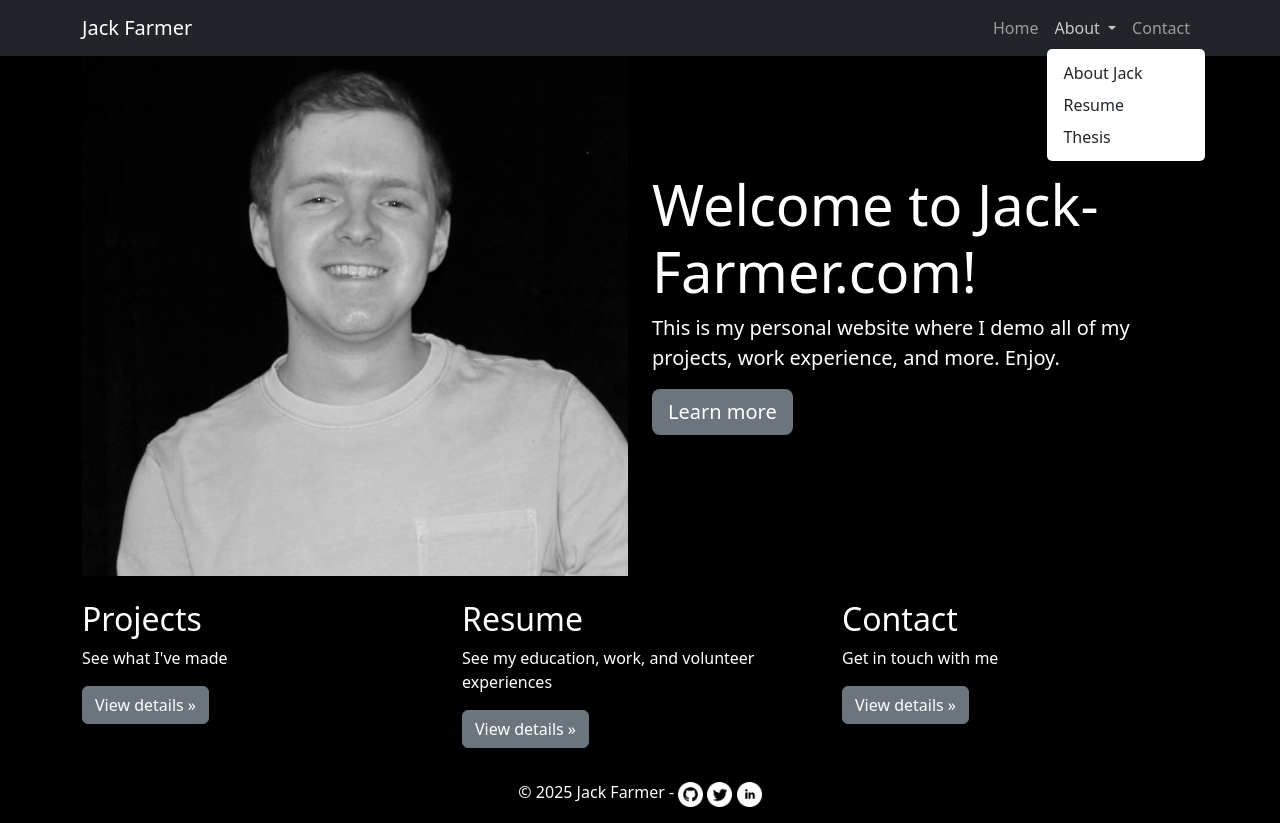
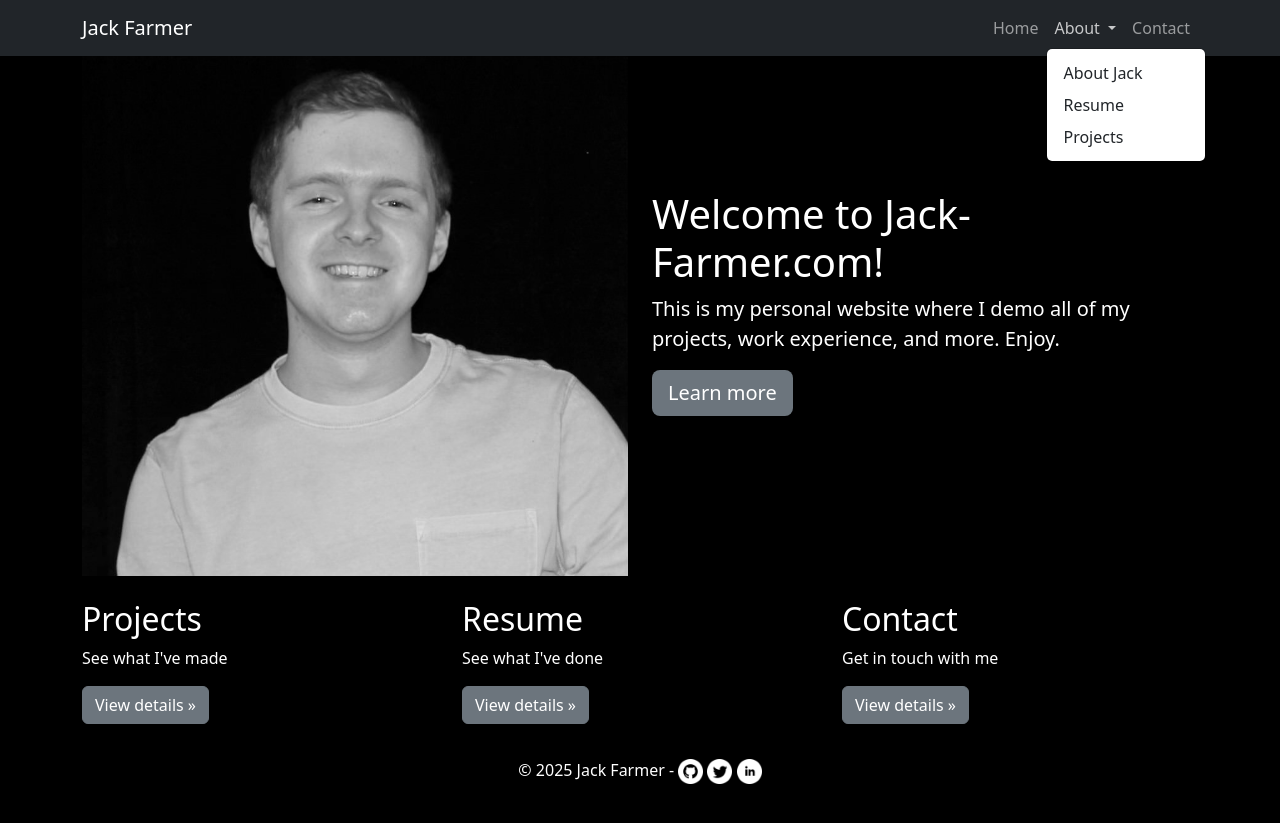
Before and after one commit to jackfaarmer/jackfaarmer.github.io, a plain HTML site: page index.html in a window 1280 px wide. Both pictures are taken after a click on the button "About". After the commit the page ends 800 px from the top, so only its background shows below. Drawn offline with nearby package versions, Linux system fonts and the light colour scheme.

Commit message:
update index, navbar

```diff
--- a/css/test.css
+++ b/css/test.css
@@ -88,3 +88,8 @@ body {
 .contact-link {
     color: #fff;
 }
+
+.index-link {
+    color: #fff;
+    text-decoration: none;
+}
--- a/index.html
+++ b/index.html
@@ -37,7 +37,7 @@
             <div class="dropdown-menu" aria-labelledby="navbarDropdown">
               <a class="dropdown-item" href="./about.html">About Jack</a>
               <a class="dropdown-item" href="./Resume.html">Resume</a>
-              <a class="dropdown-item" href="./thesis.html">Thesis</a>
+              <a class="dropdown-item" href="./projects.html">Projects</a>
             </div>
           </li>
           <li class="nav-item">
@@ -56,7 +56,7 @@
           <img src="assets/jpg/IMG_7962.jpg" class="img-fluid" alt="Image of Jack Farmer">
         </div>
         <div class="col-md-6 order-md-2">
-          <h1 class="display-4">Welcome to Jack-Farmer.com!</h1>
+          <h1 class="display-8">Welcome to Jack-Farmer.com!</h1>
           <p class="lead">This is my personal website where I demo all of my projects, work experience, and more. Enjoy.
           </p>
           <a class="btn btn-primary btn-lg" href="about.html" role="button">Learn more</a>
@@ -78,8 +78,8 @@
           </p>
         </div>
         <div class="col-md-4" style="color: #fff">
-          <h2>Resume</h2>
-          <p>See my education, work, and volunteer experiences</p>
+          <a class="index-link" href="Resume.html" role="button"><h2>Resume</h2></a>
+          <p>See what I've done</p>
           <p>
             <a class="btn btn-secondary" href="Resume.html" role="button">View details »</a>
           </p>
```
Also changed, not shown: Resume.html (+1 -1 lines), about.html (+1 -2 lines), contact.html (+1 -1 lines), projects.html (+1 -1 lines).
